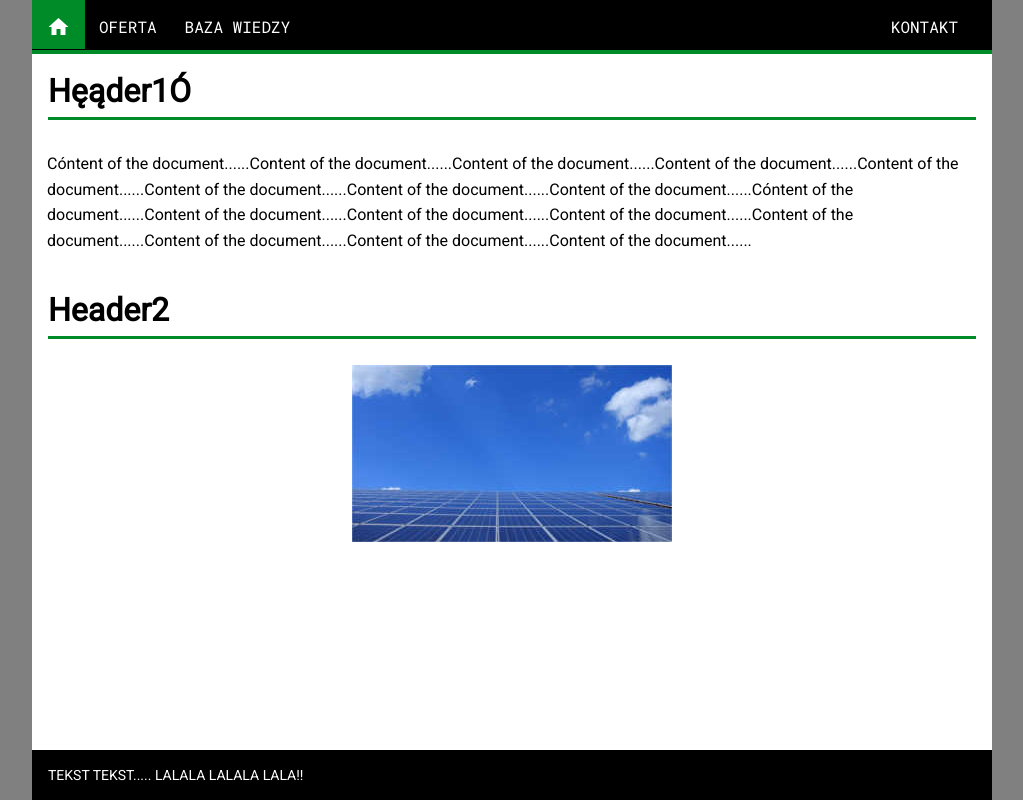
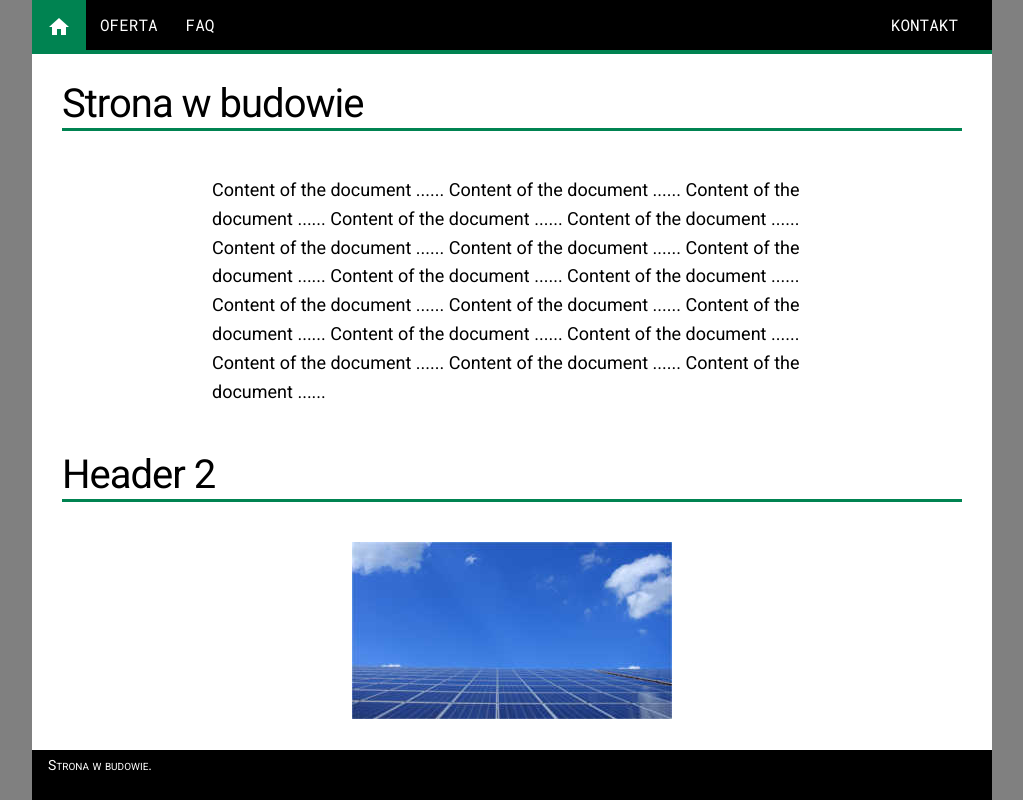
Before and after one commit to zychiewiczf/eber, a plain HTML site: page index.html in a window 1280 px wide. Shown: the whole page, without its empty margins (128-1151 px from the left). Drawn offline with Linux system fonts and the light colour scheme.

Commit message:
Initial commit

```diff
--- a/index.html
+++ b/index.html
@@ -7,7 +7,7 @@
 <meta name="description" content="Free Web tutorials">
 <meta name="keywords" content="HTML,CSS,XML,JavaScript">
 <meta name="author" content="John Doe">
-<link href='https://fonts.googleapis.com/css?family=Roboto|Roboto+Mono:regular,bold|Roboto+Slab|Material+Icons:text=home' rel='stylesheet' rel='stylesheet'>
+<link href='https://fonts.googleapis.com/css?family=Roboto:light,regular,bold|Roboto+Mono:regular,bold|Material+Icons:text=home' rel='stylesheet' rel='stylesheet'>
 <!--
 <link href='https://fonts.googleapis.com/css?family=Roboto|Roboto+Mono:regular,bold|Roboto+Slab|Material+Icons:text=home' rel='stylesheet'>
 <link rel="dns-prefetch" href="//fonts.googleapis.com">
@@ -15,7 +15,7 @@
 -->
 
 
-<title>Title of the document</title>
+<title>Strona w budowie</title>
 <link rel="stylesheet" href="style.css">
 </head>
 
@@ -26,26 +26,26 @@
     <div class="topnav">
       <a class="active" href="#home"><i class="material-icons">home</i></a>
       <a href="#news">OFERTA</a>
-      <a href="#contact">BAZA WIEDZY</a>
+      <a href="#contact">FAQ</a>
         <div class="topnav-right">
           <a href="#about">KONTAKT</a>
         </div>
     </div>
 
 
-    <h1>Hęąder1Ó</h1>
+    <h1>Strona w budowie</h1>
     <div class="tekst">
-      Cóntent of the document......Content of the document......Content of the document......Content of the document......Content of the document......Content of the document......Content of the document......Content of the document......Cóntent of the document......Content of the document......Content of the document......Content of the document......Content of the document......Content of the document......Content of the document......Content of the document......
+      Content of the document ...... Content of the document ...... Content of the document ...... Content of the document ...... Content of the document ...... Content of the document ...... Content of the document ...... Content of the document ...... Content of the document ...... Content of the document ...... Content of the document ...... Content of the document ...... Content of the document ...... Content of the document ...... Content of the document ...... Content of the document ...... Content of the document ...... Content of the document ......
     </div>
-    <h1>Header2</h1>
+    <h1>Header 2</h1>
       <!--<picture>
         <source srcset="img/300-sl-alternative-energy-blue-sky-clouds-371900_small.jpg" media="(max-width: 320px)">
         <source srcset="img/300-sl-alternative-energy-blue-sky-clouds-371900_1024.jpg" media="(max-width: 4500px)">-->
-    <img src="img/300-sl-alternative-energy-blue-sky-clouds-371900_small.jpg" alt="Niebo">
+    <img src="img/300-sl-alternative-energy-blue-sky-clouds-371900_small.jpg" alt="Instalacja fotowoltaiczna na dachu budynku">
       <!--</picture>-->
 
     <footer>
-      TEKST TEKST..... LALALA LALALA LALA!!
+      Strona w budowie.
     </footer>
 
   </div>
--- a/style.css
+++ b/style.css
@@ -1,17 +1,15 @@
 html {
   font-size: 62.5%; }
 body {
-  font-size: 1.6em; /* currently ems cause chrome bug misinterpreting rems on body element */
-  line-height: 1.6;
-  font-weight: 400;
-  font-family: 'Roboto', sans-serif;
+  font: normal normal normal 1.8em/1.6 'Roboto', sans-serif; /* currently ems cause chrome bug misinterpreting rems on body element */
   background-color: gray;
   margin: 0;
   overflow-x: hidden; }
-.material-icons {display: block; padding: 0.05rem;  }
+.material-icons {display: block; padding: 0.1rem;  }
 h1 {
-  border-bottom: 0.3rem solid rgb(0, 139, 41);
-  margin: 1.6rem; }
+  font-weight: lighter; font-size: 4.0rem; line-height: 1.2;  letter-spacing: -.1rem;
+  border-bottom: 0.3rem solid rgb(0, 131, 81);
+  margin: 3rem; }
 img {
   display: block;
   margin-left: auto;
@@ -29,8 +27,7 @@ footer {
   background-color: black;
   color: white;
   padding: 1.4rem 1.6rem;
-  font-size: 1.4rem;
-  letter-spacing: 0.25; }
+  font: normal small-caps normal 1.4rem/0.25 'Roboto', sans-serif; }
 
 /* Page container */
 .pcont {
@@ -44,7 +41,8 @@ footer {
   padding-top: 5rem; /*footer height*/
   max-width: 960px;
   width: 100%;
-  background-color: white;}
+  background-color: white;
+  justify-content: center;  }
 
 /* Top navigation */
 .topnav {
@@ -53,22 +51,24 @@ footer {
   top: 0;
   width: inherit;
   max-width: 960px;
-  border-bottom: 0.4rem solid rgb(0, 139, 41); }
+  border-bottom: 0.4rem solid rgb(0, 131, 81); }
 .topnav a {
   float: left;
   color: white;
   text-align: center;
   padding: 1.4rem 1.4rem 1rem 1.4rem;
   text-decoration: none;
-  font-family: 'Roboto Mono', monospace;
-  font-size: 1.6rem;  }
+  font: 1.6rem 'Roboto Mono'; }
 .topnav-right {float: right; margin-right: 2rem}
 .topnav a:hover {
   font-weight: bold; }
 .topnav a.active {
   font-weight: bold;
-  background-color: rgb(0, 139, 41);  }
+  background-color: rgb(0, 131, 81);  }
 
 .tekst {
-  font-family: 'Roboto', sans-serif;
+  display: block;
+  margin-left: auto;
+  margin-right: auto;
+  max-width: 600px;
   padding: 1.5rem; }
```
